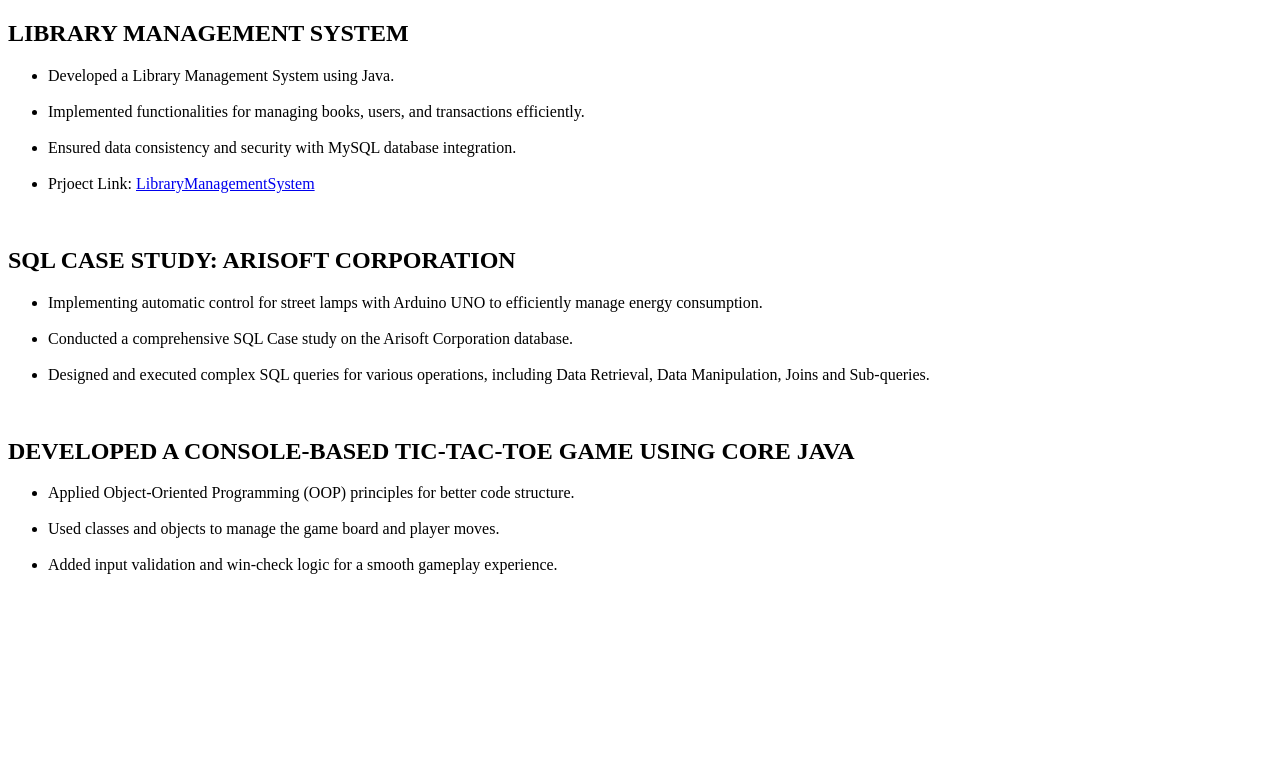
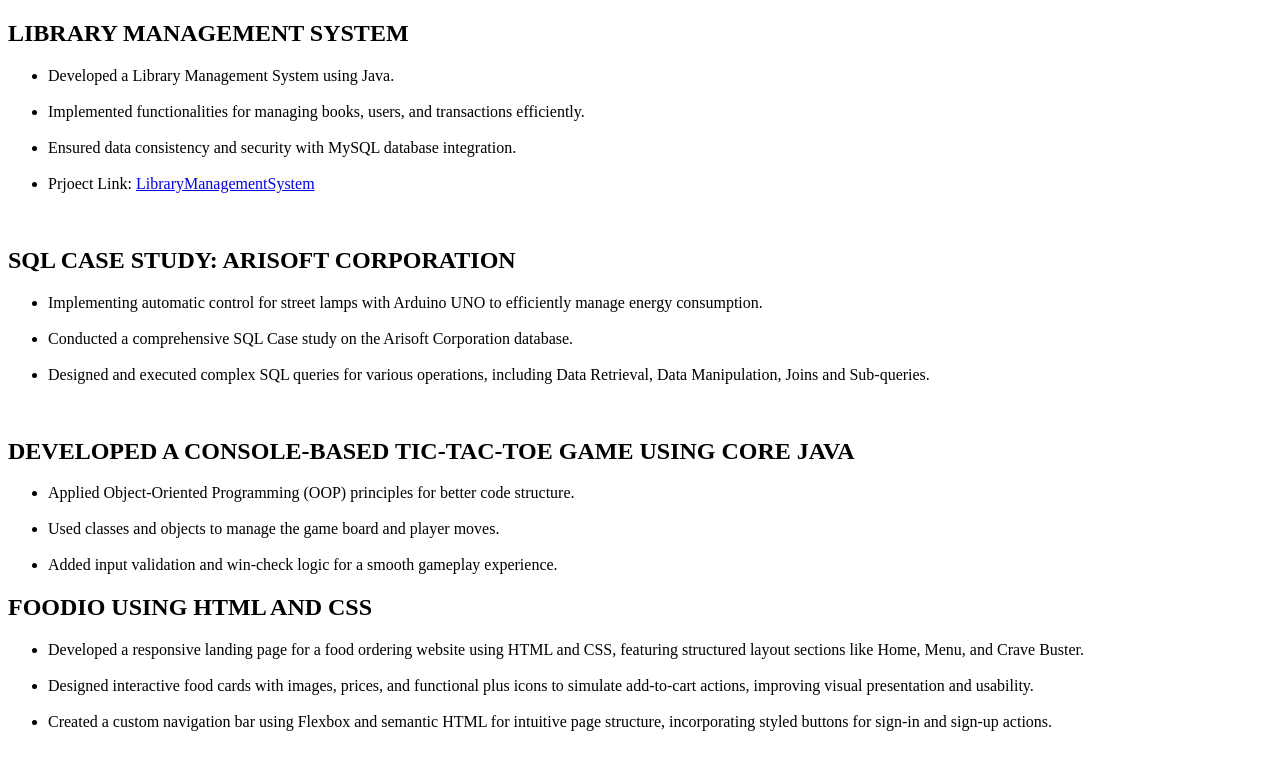
Before and after one commit to Madhu-1121/Portfolio1, a plain HTML site: page project.html in a window 1280 px wide. Drawn offline with Linux system fonts and the light colour scheme.

Commit message:
Update project.html

```diff
--- a/project.html
+++ b/project.html
@@ -35,5 +35,21 @@
             <li>Added input validation and win-check logic for a smooth gameplay experience.</li>
         </ul>
     </p>
+
+        <h2>FOODIO USING HTML AND CSS</h2>
+    <p>
+        <ul>
+            <li>
+                Developed a responsive landing page for a food ordering website using HTML and CSS, featuring structured layout sections like Home, Menu, and Crave Buster.
+            </li><br>
+            <li>
+                Designed interactive food cards with images, prices, and functional plus icons to simulate add-to-cart actions, improving visual presentation and usability.
+            </li><br>
+            <li>
+                Created a custom navigation bar using Flexbox and semantic HTML for intuitive page structure, incorporating styled buttons for sign-in and sign-up actions.
+            </li>
+        </ul>
+    </p>
+
 </body>
 </html>
```
